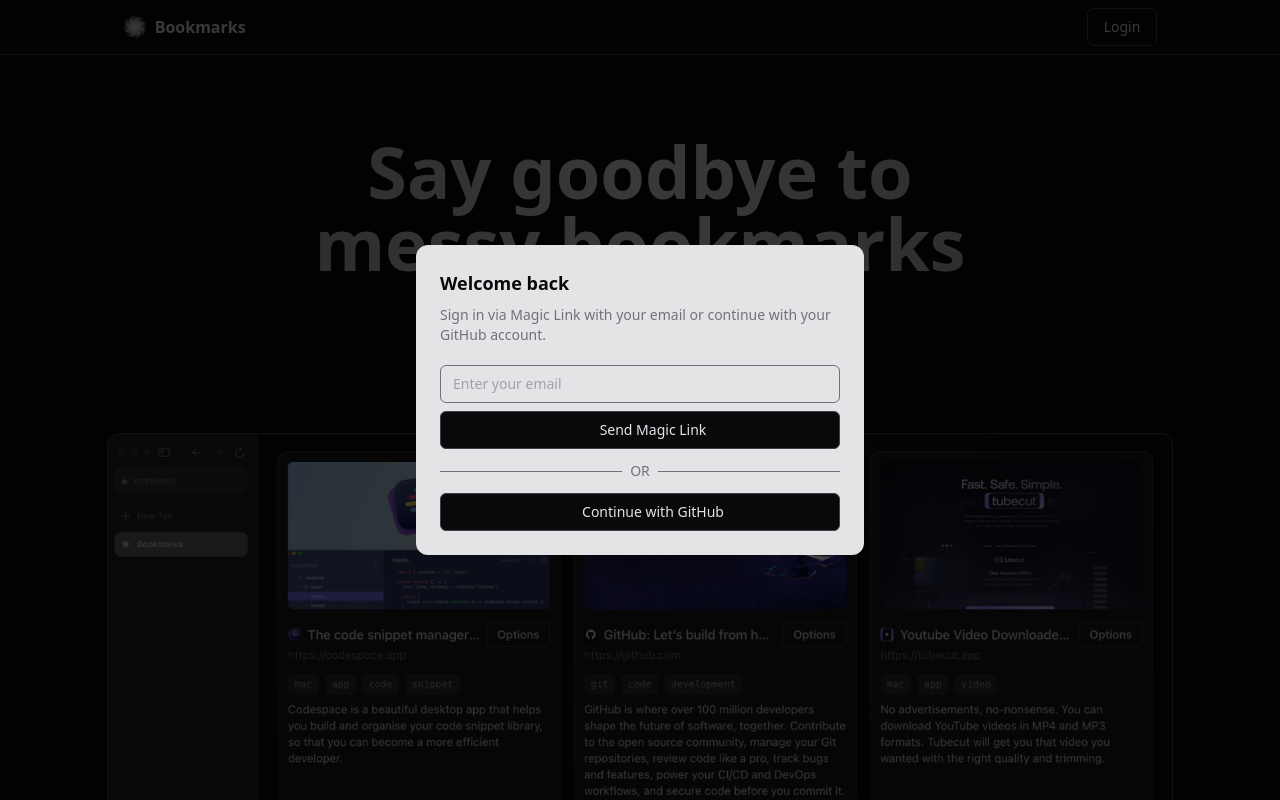
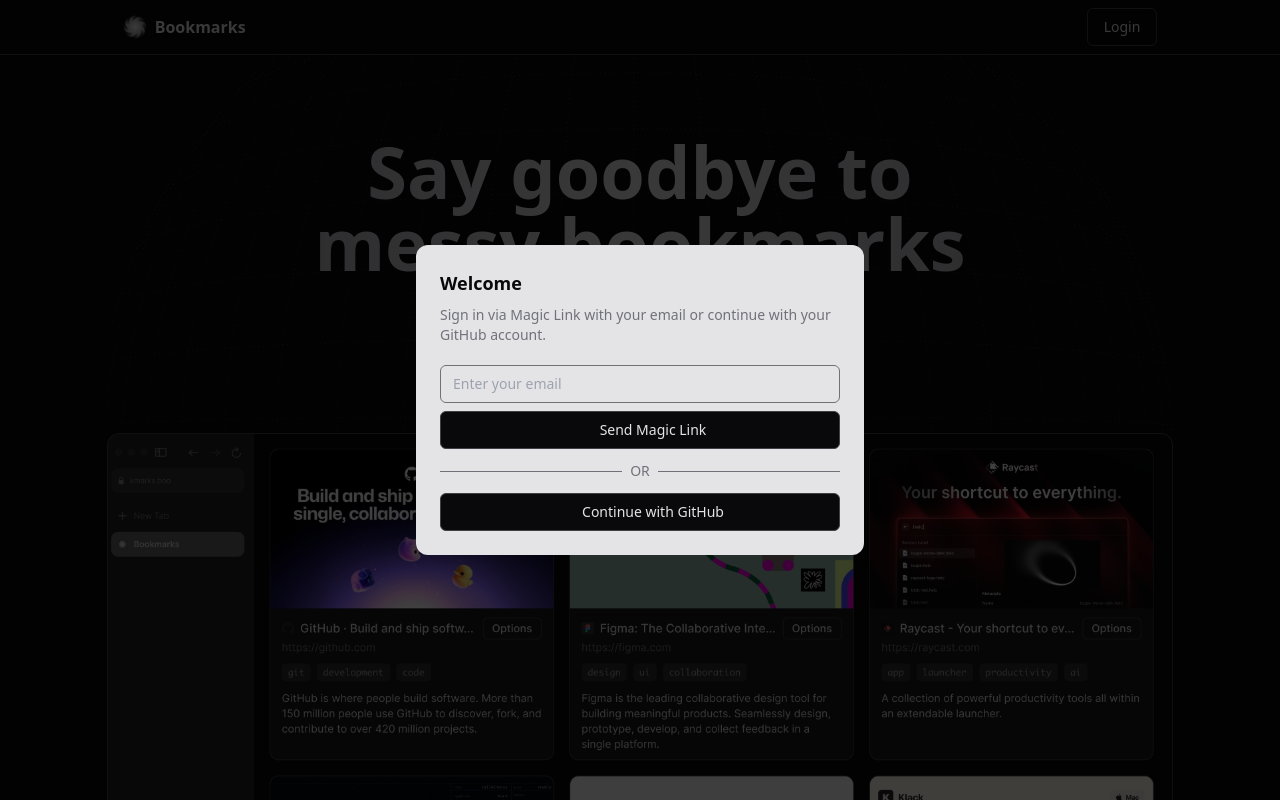
Before and after one commit to br4adam/bookmarks, a React (Vite) app: page / in a window 1280 px wide. Both pictures are taken after a click on the button "Login". Shown: the top 800 px of the page. Built offline with nearby package versions, Linux system fonts and the light colour scheme; no server answers; some icons are missing.

Commit message:
add new image to home page

```diff
--- a/package.json
+++ b/package.json
@@ -18,7 +18,7 @@
     "react": "^18.2.0",
     "react-dom": "^18.2.0",
     "react-markdown": "^9.0.1",
-    "sonner": "^2.0.3",
+    "sonner": "^2.0.5",
     "tailwind-merge": "^3.2.0",
     "zustand": "^4.5.6"
   },
--- a/src/components/Login.tsx
+++ b/src/components/Login.tsx
@@ -45,7 +45,7 @@
           <div className="flex items-center justify-center min-h-full p-4">
             <Transition.Child as={Fragment} enter="ease-out duration-200" enterFrom="opacity-0 scale-95" enterTo="opacity-100 scale-100" leave="ease-in duration-200" leaveFrom="opacity-100 scale-100" leaveTo="opacity-0 scale-95">
               <Dialog.Panel className="w-full max-w-md p-6 overflow-hidden text-left align-middle transition-all transform rounded-xl bg-zinc-200 selection:bg-zinc-500/20">
-                <Dialog.Title as="h3" className="text-lg font-semibold text-zinc-950">Welcome back</Dialog.Title>
+                <Dialog.Title as="h3" className="text-lg font-semibold text-zinc-950">Welcome</Dialog.Title>
                 <p className="mt-2 text-sm text-zinc-500">Sign in via Magic Link with your email or continue with your GitHub account.</p>
                 <div className="flex flex-col items-center gap-2 mt-4 text-zinc-950">
                   <form className="flex flex-col items-center w-full gap-2" onSubmit={handleLogin}>
--- a/src/components/Stepper.tsx
+++ b/src/components/Stepper.tsx
@@ -1,5 +1,5 @@
 import { ReactNode } from "react"
-import { Bookmark, FilterList, Search } from "iconoir-react"
+import { Bookmark, Sparks, Search } from "iconoir-react"
 
 const Stepper = () => {
   return (
@@ -10,9 +10,9 @@
         <h2 className="max-w-md text-4xl font-bold text-center text-transparent md:max-w-xl md:text-5xl from-zinc-400 via-zinc-200 to-zinc-400 bg-gradient-to-r bg-clip-text">Manage your bookmarks with just 3 easy steps</h2>
       </div>
         <ul className="grid w-full grid-cols-1 gap-8 sm:grid-cols-3">
-          <ListItem icon={<Bookmark width={18} />} title="Add websites" description="Just paste or type the URL of the website you want to save, and your bookmark will be instantly stored." />
-          <ListItem icon={<FilterList width={18} />} title="Tag bookmarks" description="Generate smart tags with AI, making it a breeze to find and access your most treasured pages." />
-          <ListItem icon={<Search width={18} />} title="Filter and search" description="Easily filter your bookmarks by tags or experience lightning-fast searching with the command menu." withDivider={false}  />
+          <ListItem icon={<Bookmark className="size-5" />} title="Add websites" description="Just paste or type the URL of the website you want to save, and your bookmark will be instantly stored." />
+          <ListItem icon={<Sparks className="size-5" />} title="Tag bookmarks" description="Generate smart tags with AI, making it a breeze to find and access your most treasured pages." />
+          <ListItem icon={<Search className="size-5" />} title="Filter and search" description="Easily filter your bookmarks by tags or experience lightning-fast searching with the command menu." withDivider={false}  />
         </ul>
       </div>
     </section>
```
Also changed, not shown: src/assets/browser.webp, 1 other file (tests, documents, lock files or other folders).
